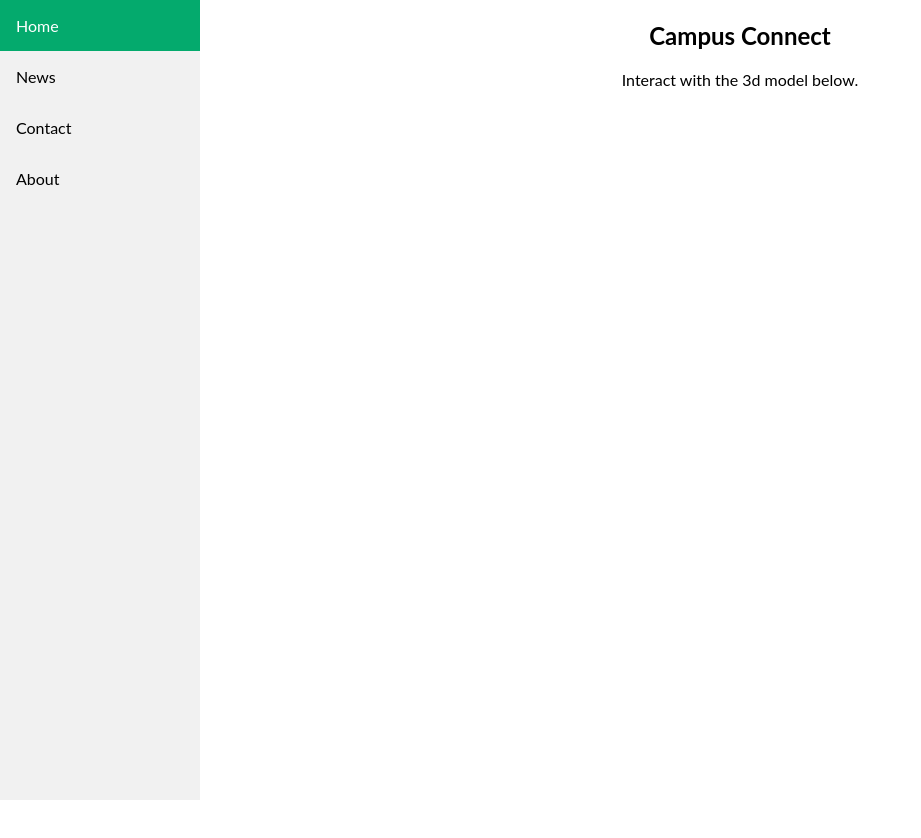
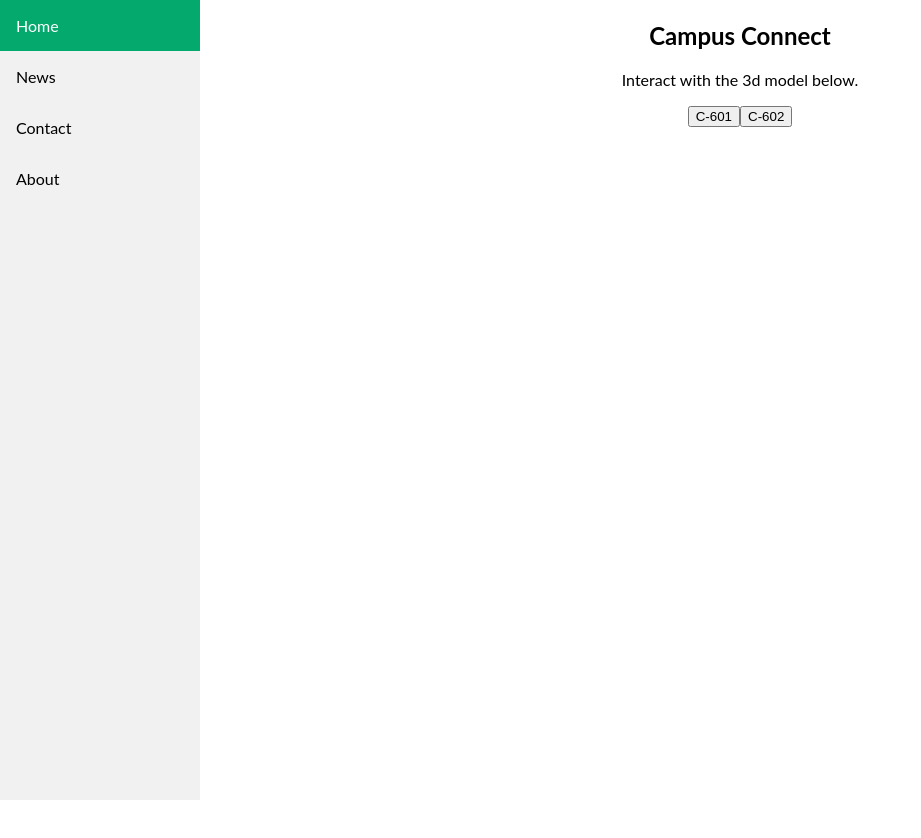
Before and after one commit to Kushal-Dev94/CampusConnect, a plain HTML site: page index.html in a window 1280 px wide. Shown: the whole page, without its empty margins (0-921 px from the left). Drawn offline with Linux system fonts and the light colour scheme; some packages are replaced by stand-ins of ours; a script that the page names is missing.

Commit message:
Set up the model viewer style

```diff
--- a/index.html
+++ b/index.html
@@ -21,7 +21,23 @@
     <h2>Campus Connect</h2>
     <p>Interact with the 3d model below.</p>
 
-    <model-viewer src="6th_scans_images/3d_models/Kushal2.gltf" shadow-intensity="1" camera-controls touch-action="pan-y"></model-viewer>
+    <div>
+      <model-viewer src="6th_scans_images/3d_models/Kushal2.gltf" ar ar-modes="webxr scene-viewer quick-look"
+        camera-controls poster="poster.webp" shadow-intensity="0.44" exposure="1">
+        <button class="Hotspot" slot="hotspot-2" data-position="31828.871326866345m 0m 12254.841801951572m"
+          data-normal="0m 1m 0m" data-visibility-attribute="visible">
+          <div class="HotspotAnnotation">C-601</div>
+        </button><button class="Hotspot" slot="hotspot-3"
+          data-position="33596.7224451559m 9.094947017729282e-13m 12240.770041293468m" data-normal="0m 1m 0m"
+          data-visibility-attribute="visible">
+          <div class="HotspotAnnotation">C-602</div>
+        </button>
+        <div class="progress-bar hide" slot="progress-bar">
+          <div class="update-bar"></div>
+        </div>
+      </model-viewer>
+    </div>
+
   </div>
 
 </body>
--- a/style.css
+++ b/style.css
@@ -56,3 +56,7 @@ body {
   div.content {
     text-align: center;
   }
+
+  model-viewer {
+    width: 800px;
+    height: 600px;
```
